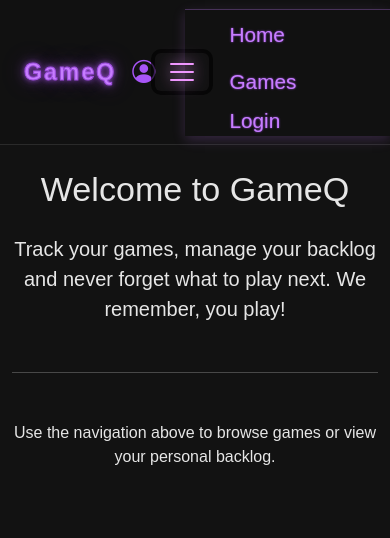
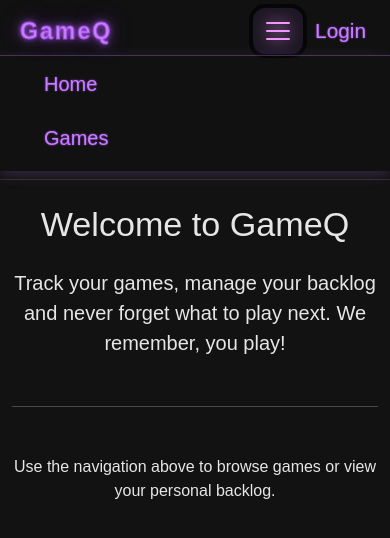
Before and after one commit to KritiQ/GameQ, a React (Vite) app in the folder client/: page / in a window 390 px wide. Both pictures are taken after a click on the button "Toggle navigation". Shown: the top 538 px of the page. Built offline with nearby package versions, Linux system fonts and the light colour scheme.

Commit message:
Little fix for mobile version for header

```diff
--- a/client/src/components/Header.css
+++ b/client/src/components/Header.css
@@ -4,20 +4,22 @@
   font-size: 1.3rem;
 }
 
-.nav-item {
-  color: #c77dff !important;
-  text-shadow: 0 0 2px #9d4edd;
-  transition: all 0.2s ease;
-  font-size: 1.3rem;
+.account-icon:hover {
+  color: #e0aaff !important;
+  text-shadow:
+    0 0 5px #c77dff,
+    0 0 10px #c77dff,
+    0 0 20px rgba(199, 125, 255, 0.6);
 }
-.nav-item:hover {
+
+.main-navbar .nav-link {
   color: #c77dff !important;
   text-shadow: 0 0 2px #9d4edd;
   transition: all 0.2s ease;
   font-size: 1.3rem;
 }
 
-.nav-item:hover {
+.main-navbar .nav-link:hover {
   color: #e0aaff !important;
   text-shadow:
     0 0 5px #c77dff,
@@ -41,11 +43,100 @@
 .dropdown-item:hover {
   background-color: #111;
   color: #c084fc;
-  transition: all 0.2s ease;
   text-shadow: 0 0 6px #a855f7;
-  transform: scale(1.05);
+  transform: none;
 }
 
 .dropdown-toggle::after {
   display: none;
 }
+
+@media (max-width: 991.98px) {
+  .main-navbar .container-fluid {
+    padding-left: 8px;
+    padding-right: 8px;
+  }
+
+  .navbar-toggler {
+    padding: 8px 10px;
+    border-radius: 12px;
+    background: rgba(157, 78, 221, 0.08);
+    box-shadow: 0 0 8px rgba(157, 78, 221, 0.18);
+  }
+
+  .login-link-mobile {
+    font-size: 1.1rem;
+    padding: 0 4px;
+  }
+
+  .navbar-collapse {
+    width: 100%;
+    margin-top: 12px;
+    padding: 14px 0 6px;
+    border-top: 1px solid rgba(199, 125, 255, 0.22);
+    box-shadow: none;
+  }
+
+  .navbar-nav {
+    display: flex !important;
+    flex-direction: column !important;
+    align-items: flex-start !important;
+    width: 100%;
+    gap: 0;
+  }
+
+  .navbar-nav .nav-item {
+    display: block;
+    width: 100%;
+  }
+
+  .navbar-nav .nav-link {
+    display: block;
+    width: 100%;
+    text-align: left;
+    padding: 12px 0;
+    font-size: 1.25rem;
+  }
+
+  .dropdown-menu {
+    margin-top: 10px;
+  }
+}
+@media (max-width: 991.98px) {
+  .main-navbar .container-fluid {
+    display: flex;
+    flex-wrap: wrap;
+    align-items: center;
+    padding-left: 8px;
+    padding-right: 8px;
+  }
+
+  .navbar-collapse {
+    flex-basis: 100%;
+    width: 100%;
+    margin-top: 12px;
+    padding: 14px 0 6px;
+    border-top: 1px solid rgba(199, 125, 255, 0.22);
+    box-shadow: none;
+  }
+
+  .navbar-nav {
+    display: flex !important;
+    flex-direction: column !important;
+    align-items: flex-start !important;
+    width: 100%;
+    gap: 0;
+  }
+
+  .navbar-nav .nav-item {
+    width: 100%;
+  }
+
+  .navbar-nav .nav-link {
+    display: block;
+    width: 100%;
+    text-align: left;
+    padding: 12px 0;
+    font-size: 1.25rem;
+  }
+}
--- a/client/src/components/Header.tsx
+++ b/client/src/components/Header.tsx
@@ -35,38 +35,52 @@ export default function Header() {
           </Link>
 
           {/* Mobile right side */}
-          <div className="d-flex ms-auto align-items-center d-lg-none">
-            {user ? (
-              <button
-                className="btn border-0 account-icon"
-                onClick={handleLogout}
-              >
-                <i className="bi bi-box-arrow-right fs-3"></i>
-              </button>
-            ) : (
-              <Link
-                className="nav-link text-decoration-none account-icon"
-                to="/login"
-              >
-                <i className="bi bi-person-circle fs-3"></i>
-              </Link>
-            )}
-
+          <div className="d-flex ms-auto align-items-center gap-2 d-lg-none">
             <button
               className="navbar-toggler border-0"
               type="button"
               data-bs-toggle="collapse"
               data-bs-target="#mainNav"
+              aria-controls="mainNav"
+              aria-expanded="false"
+              aria-label="Toggle navigation"
             >
               <span className="navbar-toggler-icon"></span>
             </button>
+
+            {user ? (
+              <div className="dropdown">
+                <button
+                  className="btn border-0 account-icon dropdown-toggle"
+                  type="button"
+                  data-bs-toggle="dropdown"
+                  aria-expanded="false"
+                >
+                  <i className="bi bi-person-circle fs-3"></i>
+                </button>
+
+                <ul className="dropdown-menu dropdown-menu-end">
+                  <li>
+                    <Link className="dropdown-item" to="/">
+                      Settings
+                    </Link>
+                  </li>
+                  <li>
+                    <button className="dropdown-item" onClick={handleLogout}>
+                      Logout
+                    </button>
+                  </li>
+                </ul>
+              </div>
+            ) : (
+              <Link className="nav-link login-link-mobile" to="/login">
+                Login
+              </Link>
+            )}
           </div>
 
           {/* Menu */}
-          <div
-            className="collapse navbar-collapse justify-content-center"
-            id="mainNav"
-          >
+          <div className="collapse navbar-collapse" id="mainNav">
             <ul className="navbar-nav fs-5">
               <li className="nav-item">
                 <Link className="nav-link" to="/">
@@ -79,6 +93,7 @@ export default function Header() {
                   Games
                 </Link>
               </li>
+
               {user && (
                 <li className="nav-item">
                   <Link className="nav-link" to="/backlog">
@@ -89,18 +104,19 @@ export default function Header() {
             </ul>
 
             {/* Desktop right side */}
-            <div className="ms-auto d-flex align-items-center">
+            <div className="ms-auto d-none d-lg-flex align-items-center">
               {user ? (
                 <div className="dropdown">
                   <button
-                    className="btn border-0 account-icon"
+                    className="btn border-0 account-icon dropdown-toggle"
+                    type="button"
                     data-bs-toggle="dropdown"
+                    aria-expanded="false"
                   >
                     <i className="bi bi-person-circle fs-2"></i>
                   </button>
 
                   <ul className="dropdown-menu dropdown-menu-end">
-                    {/* Future items */}
                     <li>
                       <Link className="dropdown-item" to="/">
                         Settings
```
Also changed, not shown: 1 other file (tests, documents, lock files or other folders).
